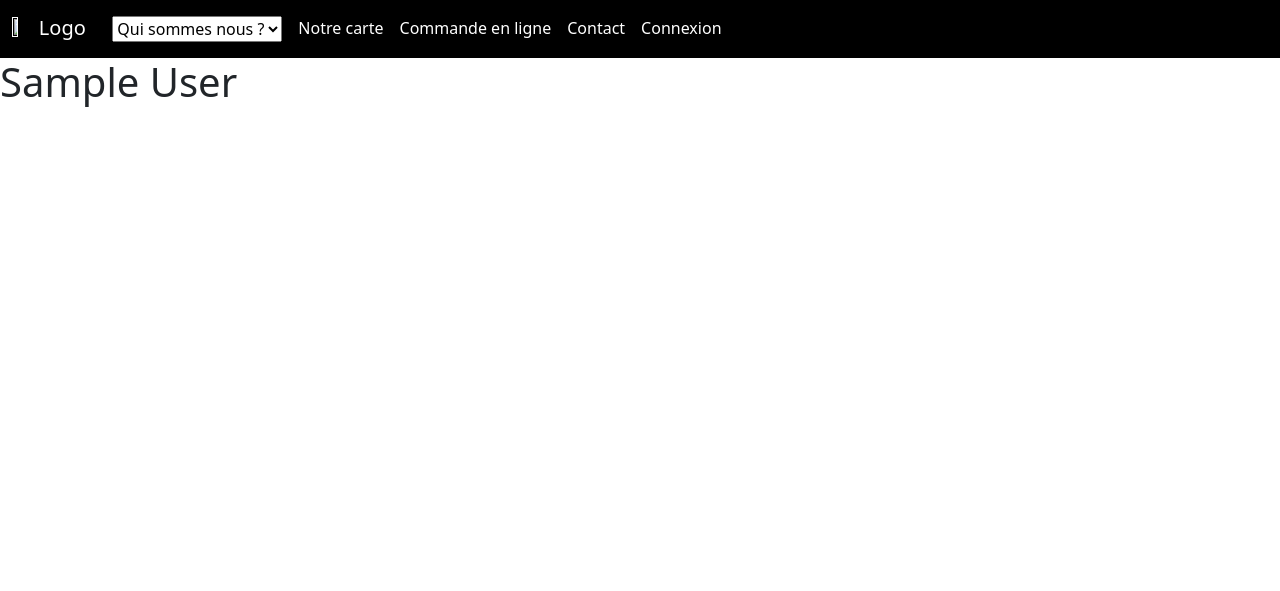
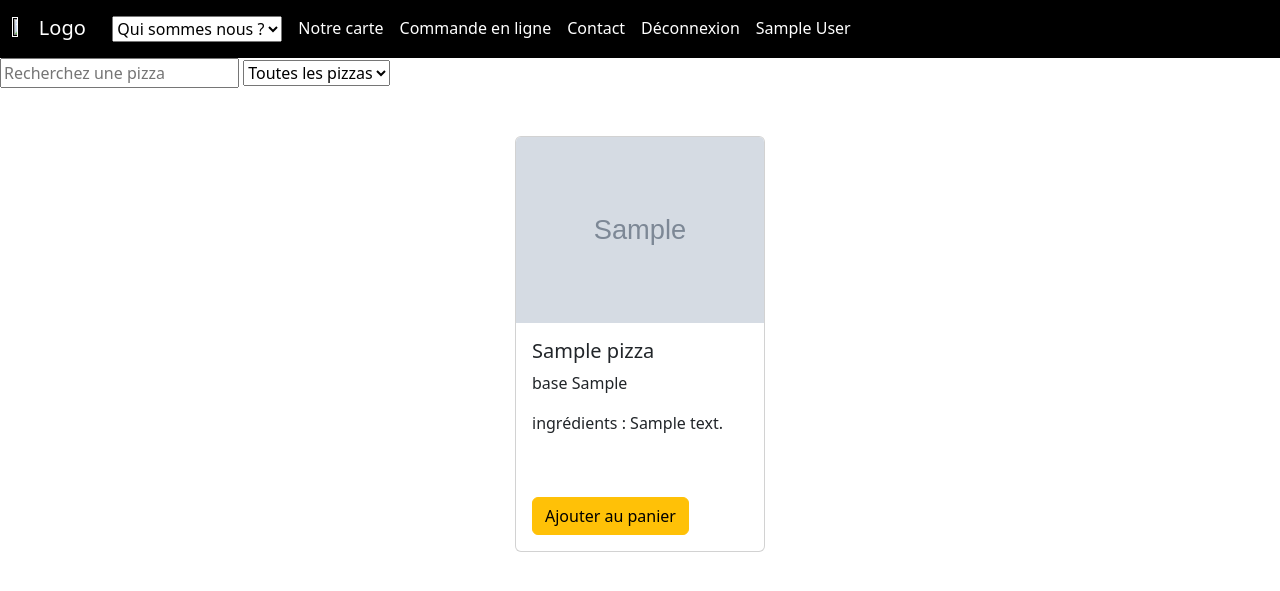
Before and after one commit to KenzaLL/TiSoleyBis, a PHP site: page /TiSoleyBis/ in a window 1280 px wide. Shown: the top 591 px of the page. Run offline with PHP 8.4, Linux system fonts and the light colour scheme; the visitor is signed in with stand-in values (Sample User, id 1); tables that the repository leaves empty or names only in its code hold one stand-in row (values such as "Sample post"); grey boxes marked "Sample" are stand-in pictures.

Commit message:
ajout du js pour la fonctionnalité de la barre de recherche + filtres pizza

```diff
--- /dev/null
+++ b/commande.php
@@ -0,0 +1,35 @@
+<?php
+
+// Information de connexion à la base de données
+$servername = "localhost";
+$username = "admin";
+$password = "admin";
+$dbname = "TiSoley";
+
+// Création de la connexion
+$connexion = mysqli_connect($servername, $username, $password, $dbname);
+
+// Vérification de la connexion
+if (!$connexion) {
+  die("La connexion a échoué : " . mysqli_connect_error());
+}
+
+
+$sql = "select * from pizza";
+$results = $connexion->query($sql);
+
+if($results->num_rows>0) {
+    while($row=$results->fetch_assoc()) {
+        echo '<article class="card mt-4 '. $row["base"] .' " style="width:250px ; height:100%">
+        <img src="./images/'. $row["picture"] .'" class="card-img-top" alt="...">
+        <div class="card-body">
+          <h5 class="card-title">'. $row["title"] .' </h5>
+          <p class="card-text"> base '. $row["base"] .'  </p>
+          <p class="card-text" style="height:70px"> ingrédients : '. $row["description"] .' </p>
+          <a href="#" class="btn btn-warning"> Ajouter au panier</a>
+        </div>
+      </article>';
+    }
+}
+
+?>
--- a/connexion.php
+++ b/connexion.php
@@ -80,6 +80,7 @@ mysqli_close($connexion);
 </form>
 
 
+
 <button type="submit" class="btn bg-secondary text-white" name="submit">
   <a href="inscription.php" class="btn-compte"> Vous n'avez pas de compte ? cliquez ici ! </a>
 </button>
--- a/index.php
+++ b/index.php
@@ -30,29 +30,61 @@ session_start();
 
 
 
-      <label for="pet-select"></label>
-    <select name="pets" id="pet-select">
+      <label for=""></label>
+    <select name="" id="">
     <option value=""> Qui sommes nous ?</option>
-    <option value="dog"> Notre histoire </option>
-    <option value="cat"> Nos engagements </option>
+    <option value=""> Notre histoire </option>
+    <option value=""> Nos engagements </option>
     </select>
   </a>
 
         <a class="nav-link active nav-a" href="#"> Notre carte </a>
         <a class="nav-link active nav-a" href="#">Commande en ligne</a>
         <a class="nav-link nav-a" href="#">Contact</a>
-        <a class="nav-link nav-a" href="connexion.php">Connexion</a>
+        <?php
+      if(isset($_SESSION['connecter']))
+     {
+       echo '<a class="nav-link nav-a deco" href="deconnexion.php">Déconnexion</a> <a class="nav-link nav-a deco" href="">'.$_SESSION["connecter"].'</a> ';
+      } else { echo '<a class="nav-link nav-a" href="connexion.php">Connexion</a>';
+      }
+        ?>
 
 
       </div>
     </div>
   </div>
 </nav>
-<h1> <?php echo $_SESSION['connecter']; ?> </h1>
+
+
+
+
+<main>
+<input list="search" id="enter" placeholder="Recherchez une pizza" >
+<datalist id="search">
+
+    </datalist>
+
+    <select id="base">
+      <option value="pizzaAll"> Toutes les pizzas </option>
+      <option value="cream"> Base crème </option>
+      <option value="tomato"> Base tomate </option>
+    </select>
+
+  <section class="d-flex flex-wrap justify-content-evenly mt-4">
+
+<?php
+require_once("commande.php")
+?>
+  </section>
+</main>
+
+
+
 </header>
 <script src="https://cdn.jsdelivr.net/npm/bootstrap@5.3.0-alpha3/dist/js/bootstrap.bundle.min.js" integrity="sha384-ENjdO4Dr2bkBIFxQpeoTz1HIcje39Wm4jDKdf19U8gI4ddQ3GYNS7NTKfAdVQSZe" crossorigin="anonymous">
+</script>
 
-</script>
+<script src="script.js"></script>
 </body>
 
 
--- a/inscriptionbis.php
+++ b/inscriptionbis.php
@@ -30,11 +30,11 @@ $sql = "INSERT INTO users ( lastname , firstname , email , numberphone , passwor
 
 if (mysqli_query($connexion, $sql)) {
     echo "Inscription réussie.";
-    // header('Refresh:0.01; http://localhost/TiSoleyBis/connexion.php');
+    header('Refresh:0.01; http://localhost/TiSoleyBis/connexion.php');
+
 } else {
     echo "Erreur: " . $sql . mysqli_error($connexion);
 }
-
 
 // Fermeture de la connexion à la base de données (important a retenir !!!!)
 mysqli_close($connexion);
--- /dev/null
+++ b/script.js
@@ -0,0 +1,60 @@
+
+// Liste déroulante 3 choix //
+setTimeout(function () {
+
+const tomato = document.querySelectorAll(".tomate");
+
+const cream = document.querySelectorAll(".crème");
+
+const base = document.getElementById("base");
+
+base.addEventListener("click", function () {
+
+  if (base.value == "pizzaAll") {
+    for (let i = 0; i < tomato.length; i++) {
+        tomato[i].style.display = "unset";
+
+    }
+    for (let i = 0; i < cream.length; i++) {
+      cream[i].style.display = "unset";
+    }
+  } else if (base.value == "cream") {
+    for (let i = 0; i < tomato.length; i++) {
+      tomato[i].style.display = "none";
+    }
+    for (let i = 0; i < cream.length; i++) {
+      cream[i].style.display = "unset";
+    }
+  } else if (base.value == "tomato") {
+    for (let i = 0; i < cream.length; i++) {
+      cream[i].style.display = "none";
+
+    }
+    for (let i = 0; i < tomato.length; i++) {
+      tomato[i].style.display = "unset";
+    }
+  }
+});
+}, 1000);
+
+
+// fin liste déroulante 3 choix //
+
+
+// barre de recherche //
+
+const search = document.getElementById("search");
+const card = document.querySelectorAll(".card-title");
+const input = document.getElementById("enter");
+
+
+// fonctionnement de la barre //
+input.addEventListener("keyup", function () {
+  for (let i = 0; i < card.length; i++) {
+    if (!card[i].innerHTML.toUpperCase().includes(input.value.toUpperCase())) {
+      card[i].parentNode.parentNode.style.display = "none";
+    } else {
+      card[i].parentNode.parentNode.style.display = "unset";
+    }
+  }
+});
```
Also changed, not shown: deconnexion.php (added, +8 -0 lines), inscription.php (+4 -4 lines), 1 other file.
